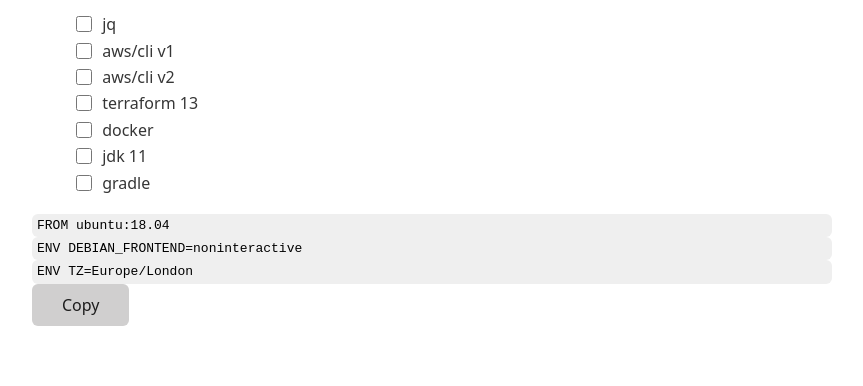
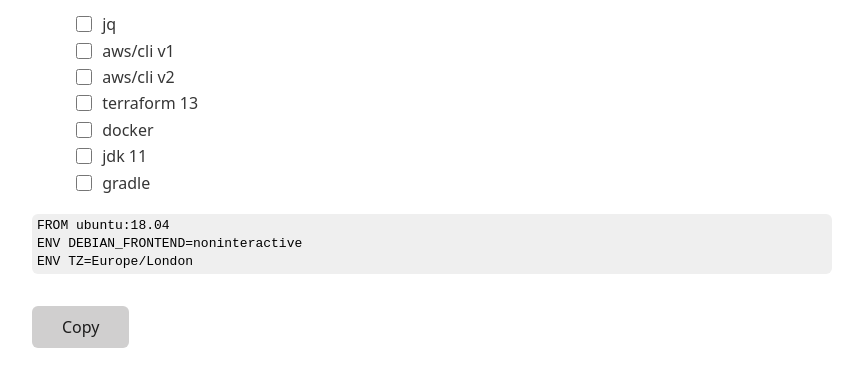
Before and after one commit to felipesere/dockerfile.xyz, a website: page index.html in a window 1280 px wide. Shown: the part 130-516 px from the top of the page, without its empty margins (208-1071 px from the left). Drawn offline with nearby package versions, Linux system fonts and the light colour scheme; some packages are replaced by stand-ins of ours; a script that the page names is missing.

Commit message:
Better styling of Dockerfile

```diff
--- /dev/null
+++ b/app.css
@@ -0,0 +1,8 @@
+code {
+  display: flex;
+  flex-direction:column
+}
+
+button {
+  margin-top: 2rem;
+}
--- a/index.html
+++ b/index.html
@@ -6,6 +6,7 @@
     <script src="https://cdn.jsdelivr.net/npm/@ryangjchandler/alpine-clipboard@0.1.x/dist/alpine-clipboard.umd.js"></script>
     <script src="https://cdn.jsdelivr.net/gh/alpinejs/alpine@v2.x.x/dist/alpine.min.js" defer></script>
     <link rel="stylesheet" href="https://cdn.jsdelivr.net/npm/water.css@2/out/light.css">
+    <link rel="stylesheet" href="/app.css">
     <script src="index.js"></script>
     <script>
       function model() {
@@ -44,11 +45,11 @@
         </template>
       </ul>
 
-      <div style="display: flex; flex-direction:column">
+      <code>
         <template x-for="line in dockerfile()">
-          <code x-text="line"></code>
+          <span x-text="line"></span>
         </template>
-      </div>
+      </code>
 
       <button @click="$clipboard(dockerfile().join('\n'))">Copy</button>
     </div>
```
